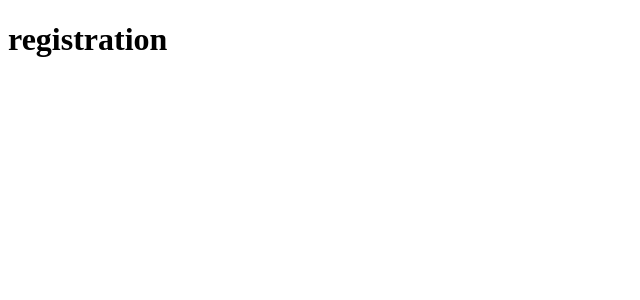
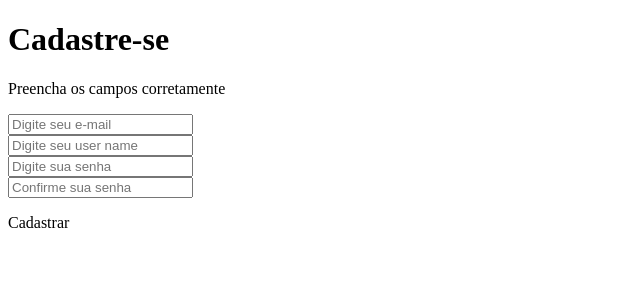
Before and after one commit to Feiticeiros-do-morango/Gerenciador-de-Tickets, a Vue app: page /registration in a window 1280 px wide. Shown: the top 300 px of the page, without its empty margins (0-640 px from the left). Built offline with nearby package versions, Linux system fonts and the light colour scheme.

Commit message:
Update Registration.vue

```diff
--- a/src/views/Registration.vue
+++ b/src/views/Registration.vue
@@ -1,12 +1,29 @@
 <template>
-<h1> registration </h1>
+    <div class="main">
+    <h1>Cadastre-se</h1>
+       <p>Preencha os campos corretamente</p>
+    <div>
+        <input type="text" placeholder="Digite seu e-mail">
+    </div>
+    <div>
+        <input type="text" placeholder="Digite seu user name">
+    </div>
+    <div>
+        <input type="password" placeholder="Digite sua senha">
+    </div>
+    <div>
+        <input type="password" placeholder="Confirme sua senha">
+    </div>
+    <p>Cadastrar</p>
 
+
+    </div>
 </template>
-<script>
-export default {
+
+
+<style scoped>
+.main{
+   margin: auto 0;
 
 }
-</script>
-<style scoped>
-
 </style>
```
